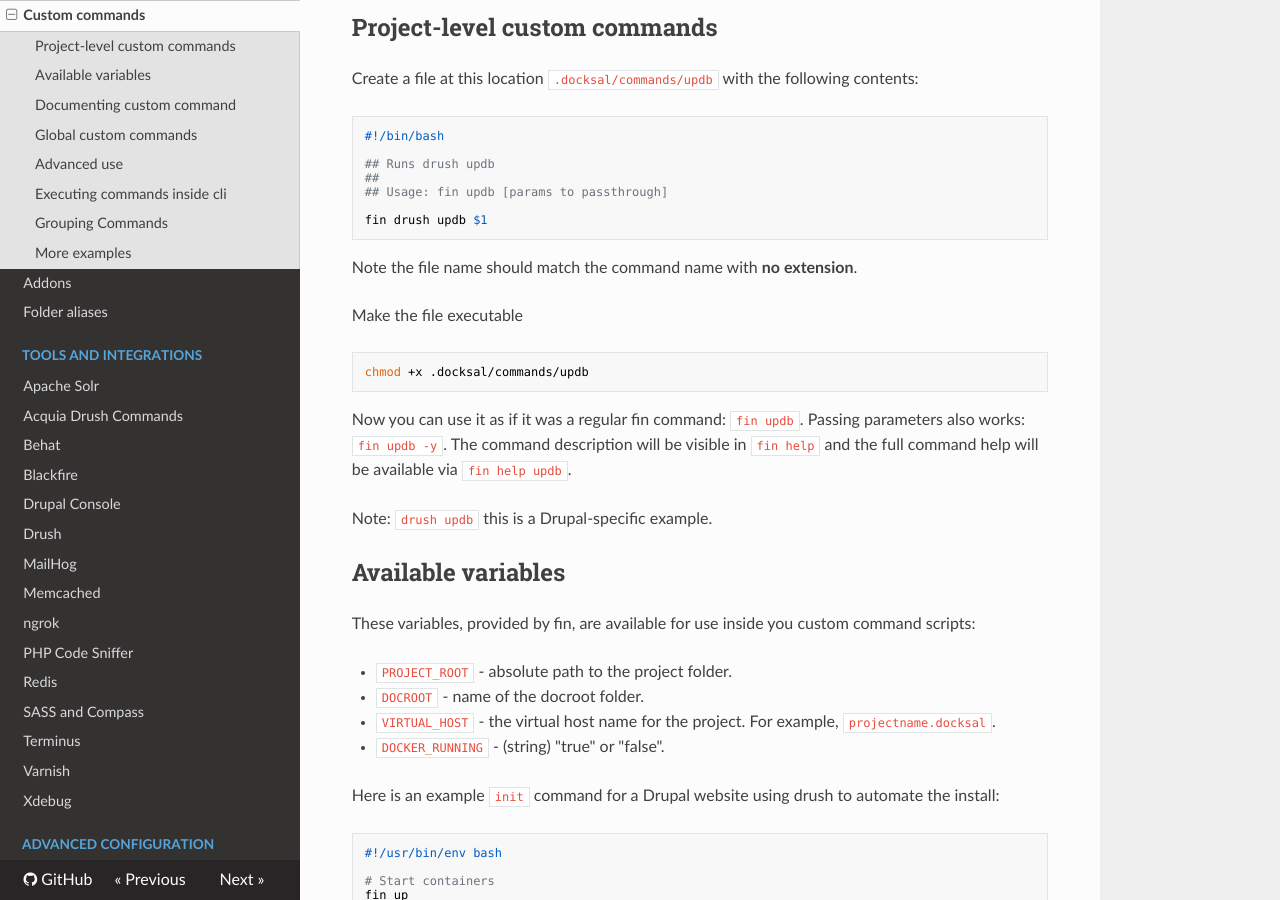
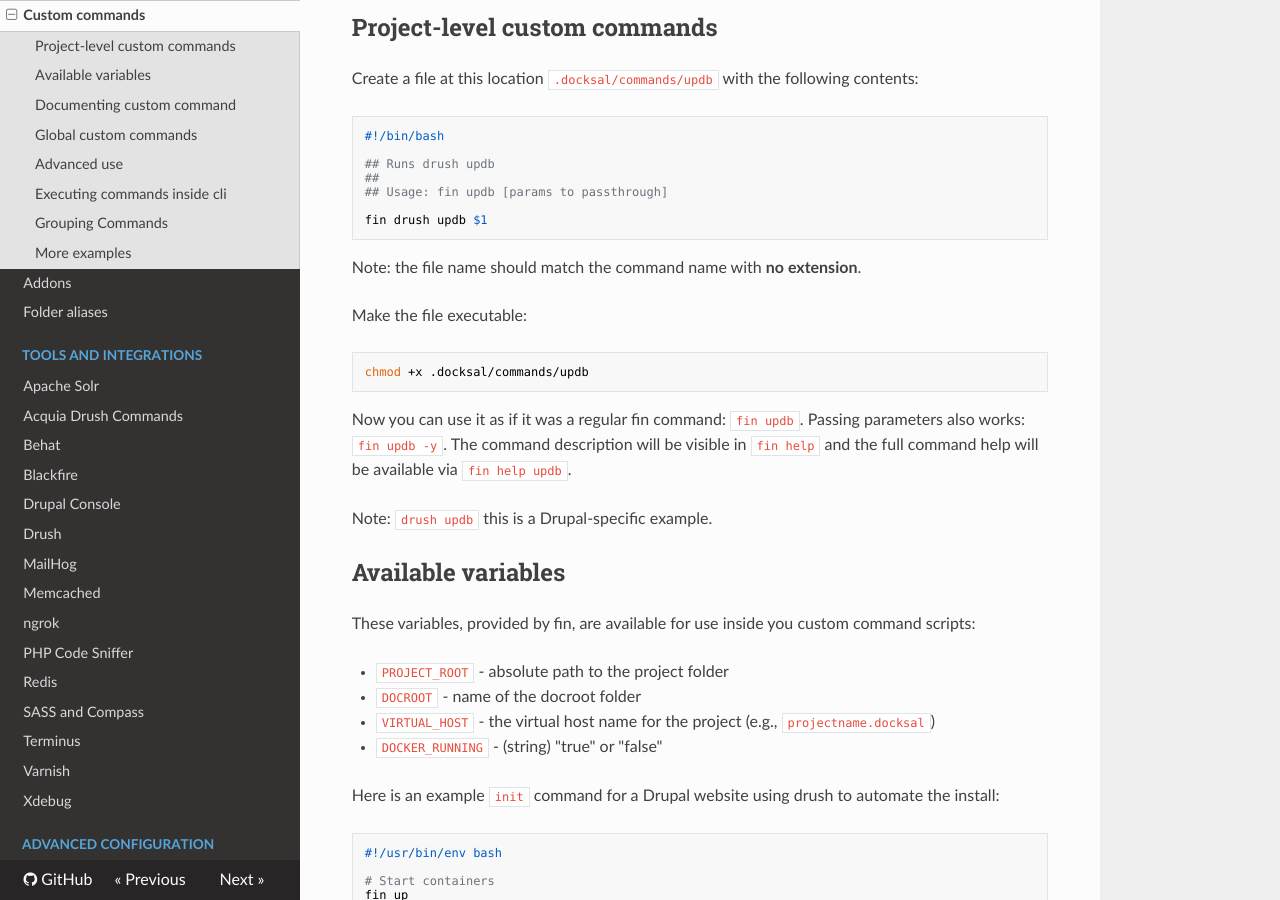
Before and after one commit to docksal/docksal, an MkDocs documentation site: the page built from docs/fin/custom-commands.md, in a window 1280 px wide and 900 px high, scrolled down 197 px. Built offline with MkDocs 1.6.1, drawn with Linux system fonts in a browser that asks for light colours; nearby versions of some CDN libraries; old or Windows-style settings are respelled for this version of MkDocs.

Commit message:
Fixed typos
Fixed additional missing semicolons, consistency in bullets, and “e.g.” usage.

```diff
--- a/docs/fin/custom-commands.md
+++ b/docs/fin/custom-commands.md
@@ -33,10 +33,10 @@ Note: `drush updb` this is a Drupal-specific example.
 
 These variables, provided by fin, are available for use inside you custom command scripts:
 
-* `PROJECT_ROOT` - absolute path to the project folder.
-* `DOCROOT` - name of the docroot folder.
-* `VIRTUAL_HOST` - the virtual host name for the project. For example, `projectname.docksal`.
-* `DOCKER_RUNNING` - (string) "true" or "false".
+* `PROJECT_ROOT` - absolute path to the project folder
+* `DOCROOT` - name of the docroot folder
+* `VIRTUAL_HOST` - the virtual host name for the project (e.g., `projectname.docksal`)
+* `DOCKER_RUNNING` - (string) "true" or "false"
 
 
 Here is an example `init` command for a Drupal website using drush to automate the install:
```
Also changed, not shown: other parts of docs/fin/custom-commands.md (+2 -2 lines).
